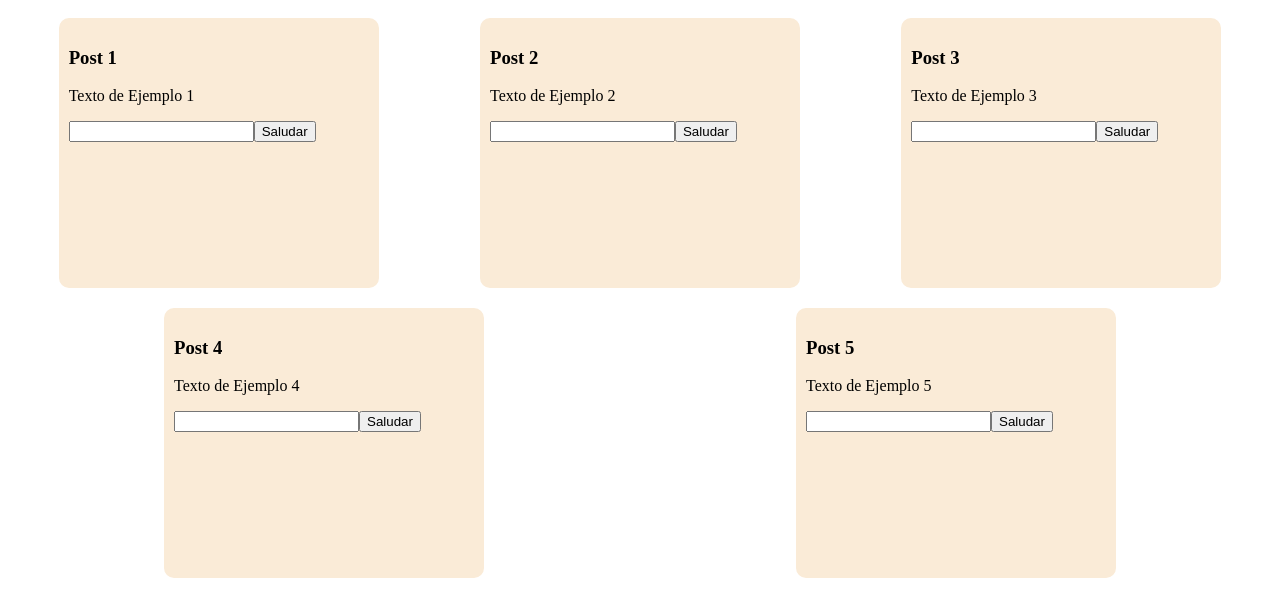
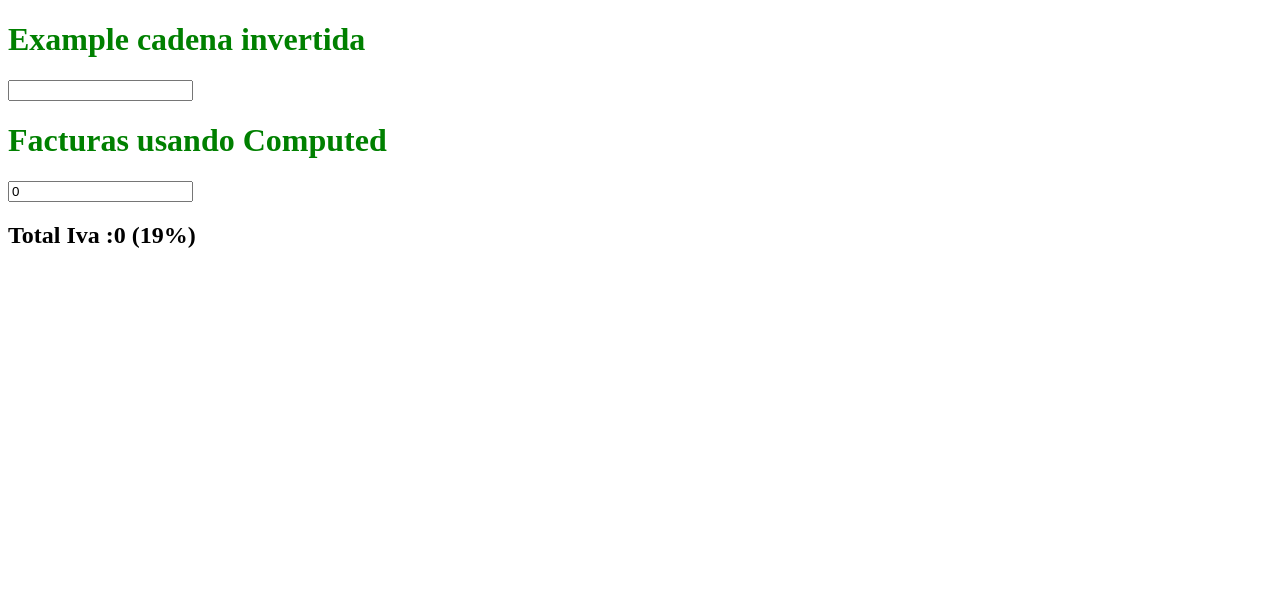
Before and after one commit to maalroba22/vuestudens, a Vue app: page / in a window 1280 px wide. Shown: the top 616 px of the page. Built offline with nearby package versions, Linux system fonts and the light colour scheme.

Commit message:
add to computed example

```diff
--- a/src/App.vue
+++ b/src/App.vue
@@ -9,7 +9,9 @@
 <!--  <ClassRunVue/>  -->
 <!-- <CyrcleOption/>
 <CyrcleConpositio/> -->
-<PostListVue/>
+<!-- <PostListVue/> -->
+<ComputedExamole />
+<ComputedFactura/>
 </template>
 
 <script lang="ts" setup>
@@ -24,6 +26,8 @@ import ClassBinding from './components/ClassBinding.vue'; */
 import CyrcleOption from './components/CyrcleOption.vue';
 import CyrcleConpositio from './components/CyrcleConpositio.vue';
 import PostListVue from './components/Post/PostList.vue';
+import ComputedExamole from './components/CompuredExample/ComputedExamole.vue';
+import ComputedFactura from './components/CompuredExample/ComputedFactura.vue';
 
 </script>
 
--- /dev/null
+++ b/src/components/CompuredExample/ComputedExamole.vue
@@ -0,0 +1,23 @@
+<template>
+    <div>
+        <h1>Example cadena invertida</h1>
+
+        <input type="text" v-model="message">
+        <h3>{{ message }}</h3>
+        <h2>{{ reverse }}</h2>
+
+    </div>
+</template>
+
+<script lang="ts" setup>
+import { Ref, ref, computed } from 'vue'
+
+let message: Ref<string> = ref("")
+const reverse = computed(() => message.value.split('').reverse().join(''))
+
+
+</script>
+
+<style scoped>
+
+</style>
--- /dev/null
+++ b/src/components/CompuredExample/ComputedFactura.vue
@@ -0,0 +1,23 @@
+<template>
+    <div>
+    <h1>Facturas usando Computed</h1>
+
+    <input type="number" name="" id="" v-model="subTotal">
+   <h2>Total Iva :{{ totalIva }}  ({{ iva }}%)</h2>
+    </div>
+</template>
+
+<script lang="ts" setup>
+
+import {ref,Ref,computed} from 'vue'
+
+const iva = 19
+let subTotal:Ref<number> =ref(0)
+
+const totalIva =computed(()=> (iva * subTotal.value)/100)
+
+</script>
+
+<style scoped>
+
+</style>
--- a/src/components/Post/PostDetails.vue
+++ b/src/components/Post/PostDetails.vue
@@ -1,46 +1,27 @@
 <template>
     <div class="post">
-        <h3> {{props.title}}</h3>
-        <p>{{props.content}}</p>
-        <input type="text" v-model="message"/>
+        <h3> {{ props.title }}</h3>
+        <p>{{ props.content }}</p>
+        <input type="text" v-model="message" />
         <button @click="handleClickSaludar">Saludar</button>
     </div>
 </template>
 
-<script lang="ts" >
+<script lang="ts" setup>
 
-import { defineComponent,Ref,ref } from 'vue'
-export default defineComponent({
+import { defineProps, defineEmits, Ref, ref } from 'vue'
+const props = defineProps({
+    title: String,
+    content: String
+})
+const emit =defineEmits(['soyhai'])
 
-    name: 'PostDetail',
-    props: {
-        title: {
-            type: String,
-            required: true
-        },
-        content: {
-            type: String,
-            required: false,
-            default: "Post sin contenido"
+const handleClickSaludar = () => {
+    emit("soyhai", message.value)
+}
 
-        }
+let message: Ref<string> = ref("")
 
-    },
-
-    emits:['soyhai'],
-    setup(props,{emit}){
-        const handleClickSaludar =()=>{
-           emit("soyhai",message.value)
-        }
-
-        let message:Ref<string> = ref("")
-        return {props,message,handleClickSaludar}
-    }
-
-
-
-
-})
 
 </script>
 
```
Also changed, not shown: src/components/Post/PropsDefineComponets.vue (added, +56 -0 lines).
